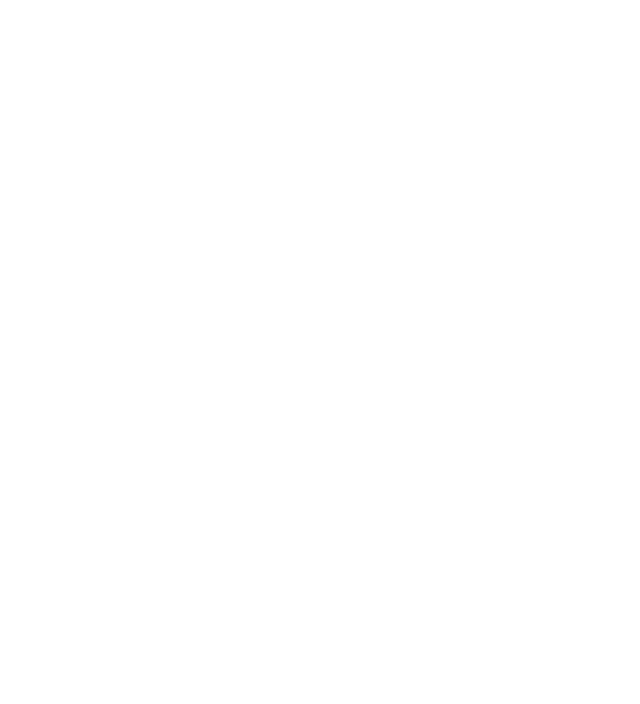
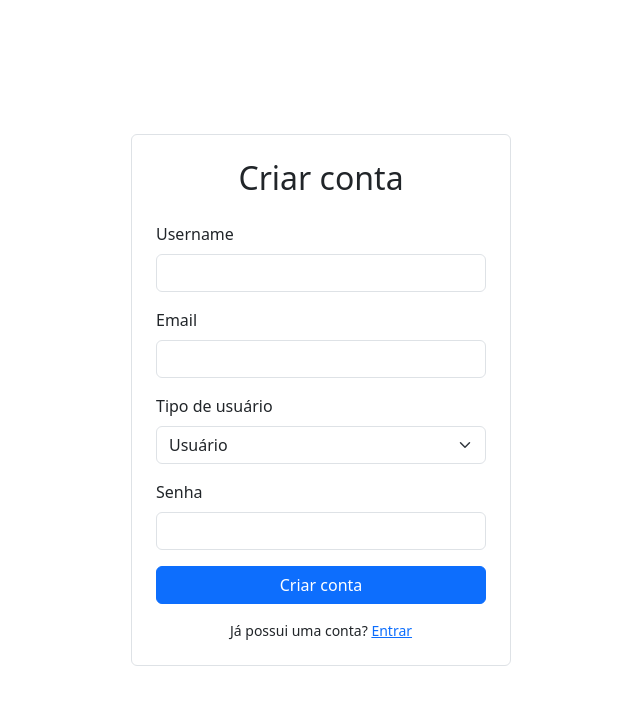
Before and after one commit to cesarfcg/fullstack-jwt-auth, a React (Vite) app: page /auth/register in a window 1280 px wide. Before the commit this address had no page. Shown: the top 704 px of the page, without its empty margins (319-959 px from the left). Built offline with nearby package versions, Linux system fonts and the light colour scheme.

Commit message:
ajeitando as rotas e front-end

```diff
--- a/src/App.jsx
+++ b/src/App.jsx
@@ -4,15 +4,17 @@ import Login from "./pages/Login.jsx";
 import Register from "./pages/Register.jsx";
 import ListUsers from "./pages/ListUsers.jsx";
 import Home from "./pages/Home.jsx";
-
+import Dashboard from "./pages/Dashboard.jsx";
 function App() {
   return (
     <BrowserRouter>
       <Routes>
-        <Route path="/login" element={<Login />} />
-        <Route path="/register" element={<Register />} />
-        <Route path="/list-users" element={<ListUsers />} />
-        <Route path="/home" element={<Home />} />
+        <Route path="/auth/login" element={<Login />} />
+        <Route path="/auth/register" element={<Register />} />
+        <Route path="/users" element={<ListUsers />} />
+        <Route path="/dashboard" element={<Dashboard />} />
+        <Route path="/" element={<Home />} />
+        <Route path="*" element={<h1>Página não encontrada</h1>} />
       </Routes>
     </BrowserRouter>
   );
--- a/src/api/client.js
+++ b/src/api/client.js
@@ -1,7 +1,7 @@
 const BASE_URL = "http://localhost:8080";
 
 export async function registerUser(user) {
-  const response = await fetch(`${BASE_URL}/register`, {
+  const response = await fetch(`${BASE_URL}/auth/register`, {
     method: "POST",
     headers: {
       "Content-Type": "application/json",
@@ -17,7 +17,7 @@ export async function registerUser(user) {
 }
 export async function authenticateUser(credentials) {
   const basicAuth = btoa(`${credentials.username}:${credentials.password}`);
-  const response = await fetch(`${BASE_URL}/authenticate`, {
+  const response = await fetch(`${BASE_URL}/auth/login`, {
     method: "POST",
     headers: {
       Authorization: `Basic ${basicAuth}`,
@@ -33,7 +33,7 @@ export async function authenticateUser(credentials) {
 }
 export async function getUsers() {
   const token = localStorage.getItem("token");
-  const response = await fetch(`${BASE_URL}/list-users`, {
+  const response = await fetch(`${BASE_URL}/users`, {
     method: "GET",
     headers: {
       Authorization: `Bearer ${token}`,
@@ -45,3 +45,17 @@ export async function getUsers() {
 
   return response.json();
 }
+export async function getUser() {
+  const token = localStorage.getItem("token");
+  const response = await fetch(`${BASE_URL}/users/me`, {
+    method: "GET",
+    headers: {
+      Authorization: `Bearer ${token}`,
+    },
+  });
+  if (!response.ok) {
+    throw new Error("Não foi possível acessar o perfil do usuário.");
+  }
+
+  return response.json();
+}
--- a/src/pages/Home.jsx
+++ b/src/pages/Home.jsx
@@ -2,10 +2,22 @@ import { Link } from "react-router-dom";
 
 function Home() {
   return (
-    <div>
-      <p>olá</p>
-      <Link to="/list-users">Listar usuários</Link>
+    <div className="text-center py-5">
+      <h1 className="display-5 fw-bold">Bem-vindo à aplicação!</h1>
+
+      <p className="lead text-muted mt-3">Uma aplicação desenvolvida com React e Spring Boot.</p>
+
+      <div className="mt-4">
+        <Link to="/auth/login" className="btn btn-primary me-2">
+          Entrar
+        </Link>
+
+        <Link to="/auth/register" className="btn btn-outline-primary">
+          Criar conta
+        </Link>
+      </div>
     </div>
   );
 }
+
 export default Home;
--- a/src/pages/ListUsers.jsx
+++ b/src/pages/ListUsers.jsx
@@ -1,6 +1,6 @@
 import { useEffect, useState } from "react";
 import { getUsers } from "../api/client.js";
-function listUsers() {
+function ListUsers() {
   const [users, setUsers] = useState([]);
   useEffect(() => {
     async function loadUsers() {
@@ -24,4 +24,4 @@ function listUsers() {
     </div>
   );
 }
-export default listUsers;
+export default ListUsers;
--- a/src/pages/Login.jsx
+++ b/src/pages/Login.jsx
@@ -1,10 +1,11 @@
 import { useState } from "react";
 import { authenticateUser } from "../api/client.js";
-import { Link, Navigate, useNavigate } from "react-router-dom";
+import { Link, useNavigate } from "react-router-dom";
 
 function Login() {
   const [username, setUsername] = useState("");
   const [password, setPassword] = useState("");
+
   const navigate = useNavigate();
 
   async function handleSubmit(event) {
@@ -18,41 +19,37 @@ function Login() {
       const data = await authenticateUser(credentials);
       console.log("JWT:", data);
       localStorage.setItem("token", data);
-      navigate("/home");
+      navigate("/dashboard");
     } catch (error) {
       console.error(error);
     }
   }
 
   return (
-    <div>
-      <h1>Login</h1>
+    <div className="container min-vh-100 d-flex justify-content-center align-items-center">
+      <div className="card p-4 border" style={{ width: "100%", maxWidth: "380px" }}>
+        <h2 className="text-center mb-4">Login</h2>
 
-      <form onSubmit={handleSubmit}>
-        <div>
-          <label>Username</label>
-          <input
-            type="text"
-            value={username}
-            onChange={(event) => setUsername(event.target.value)}
-            required
-          />
-        </div>
+        <form onSubmit={handleSubmit}>
+          <div className="mb-3">
+            <label className="form-label">Username</label>
+            <input type="text" className="form-control" value={username} onChange={(event) => setUsername(event.target.value)} required />
+          </div>
 
-        <div>
-          <label>Password</label>
-          <input
-            type="password"
-            value={password}
-            onChange={(event) => setPassword(event.target.value)}
-            required
-          />
-        </div>
+          <div className="mb-3">
+            <label className="form-label">Senha</label>
+            <input type="password" className="form-control" value={password} onChange={(event) => setPassword(event.target.value)} required />
+          </div>
 
-        <button type="submit">Entrar</button>
-      </form>
+          <button type="submit" className="btn btn-primary w-100">
+            Entrar
+          </button>
+        </form>
 
-      <Link to="/register">Criar conta</Link>
+        <p className="text-center mt-3 mb-0 small">
+          Não possui uma conta? <Link to="/auth/register">Criar conta</Link>
+        </p>
+      </div>
     </div>
   );
 }
--- a/src/pages/Register.jsx
+++ b/src/pages/Register.jsx
@@ -2,7 +2,7 @@ import { useState } from "react";
 import { registerUser } from "../api/client.js";
 import { Link } from "react-router-dom";
 function Register() {
-  const [username, setName] = useState("");
+  const [username, setUsername] = useState("");
   const [email, setEmail] = useState("");
   const [role, setRole] = useState("USER");
   const [password, setPassword] = useState("");
@@ -26,39 +26,24 @@ function Register() {
     }
   }
   return (
-    <div className="container mt-5">
-      <h1>Criar conta</h1>
+    <div className="container min-vh-100 d-flex justify-content-center align-items-center">
+      <div className="card p-4 border" style={{ width: "100%", maxWidth: "380px" }}>
+        <h2 className="text-center mb-4">Criar conta</h2>
 
         <form onSubmit={handleSubmit}>
           <div className="mb-3">
-          <label className="form-label">Nome</label>
-
-          <input
-            type="text"
-            className="form-control"
-            value={username}
-            onChange={(event) => setName(event.target.value)}
-          />
+            <label className="form-label">Username</label>
+            <input type="text" className="form-control" value={username} onChange={(event) => setUsername(event.target.value)} required />
           </div>
 
           <div className="mb-3">
             <label className="form-label">Email</label>
+            <input type="email" className="form-control" value={email} onChange={(event) => setEmail(event.target.value)} />
+          </div>
 
-          <input
-            type="email"
-            className="form-control"
-            value={email}
-            onChange={(event) => setEmail(event.target.value)}
-          />
-        </div>
           <div className="mb-3">
             <label className="form-label">Tipo de usuário</label>
-
-          <select
-            className="form-select"
-            value={role}
-            onChange={(event) => setRole(event.target.value)}
-          >
+            <select className="form-select" value={role} onChange={(event) => setRole(event.target.value)}>
               <option value="USER">Usuário</option>
               <option value="ADMIN">Administrador</option>
             </select>
@@ -66,20 +51,18 @@ function Register() {
 
           <div className="mb-3">
             <label className="form-label">Senha</label>
-
-          <input
-            type="password"
-            className="form-control"
-            value={password}
-            onChange={(event) => setPassword(event.target.value)}
-          />
+            <input type="password" className="form-control" value={password} onChange={(event) => setPassword(event.target.value)} required />
           </div>
 
-        <button type="submit" className="btn btn-primary">
+          <button type="submit" className="btn btn-primary w-100">
             Criar conta
           </button>
         </form>
-      <Link to="/login">Já tenho uma conta</Link>
+
+        <p className="text-center mt-3 mb-0 small">
+          Já possui uma conta? <Link to="/auth/login">Entrar</Link>
+        </p>
+      </div>
     </div>
   );
 }
```
Lines whose indentation alone changed are shown as unchanged.
